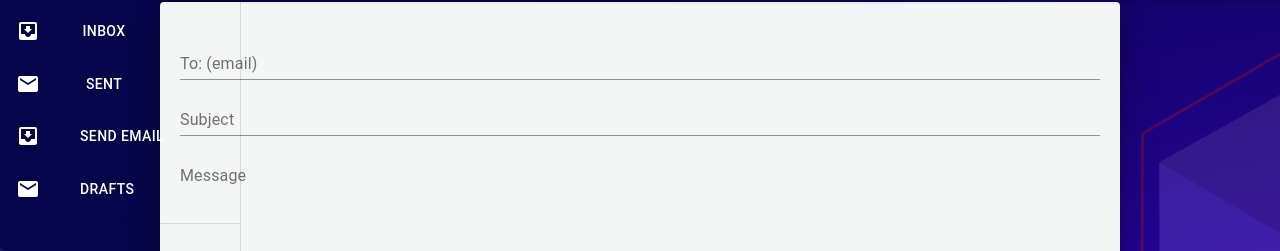
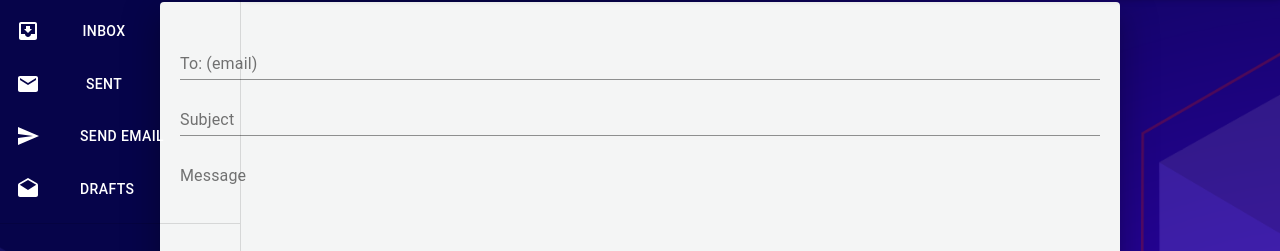
Before and after one commit to benceVadasz/get-to-know-lara-frontend, a React (Create React App) app: page /compose in a window 1280 px wide. Shown: the part 68-319 px from the top of the page. Built offline with nearby package versions, Linux system fonts and the light colour scheme.

Commit message:
display receiver name, email when sender is logged in

```diff
--- a/src/components/InboxSideBar.js
+++ b/src/components/InboxSideBar.js
@@ -10,6 +10,8 @@ import MailIcon from '@material-ui/icons/Mail';
 import {makeStyles, useTheme} from '@material-ui/core/styles';
 import {Link} from "react-router-dom";
 import Button from "@material-ui/core/Button";
+import DraftsIcon from '@material-ui/icons/Drafts';
+import SendIcon from '@material-ui/icons/Send';
 
 const drawerWidth = 240;
 
@@ -61,6 +63,22 @@ function InboxSideBar() {
         setMobileOpen(!mobileOpen);
     };
 
+    const renderSwitch = (text) => {
+        switch(text) {
+            case 'Inbox':
+                return <InboxIcon/>;
+            case 'Sent':
+                return <MailIcon/>;
+            case 'Send email':
+                return <SendIcon/>;
+            case 'Drafts':
+                return <DraftsIcon/>;
+
+
+        }
+    }
+
+
     const drawer = (
         <div>
             <div className={classes.toolbar}/>
@@ -68,7 +86,7 @@ function InboxSideBar() {
             <List>
                 {['Inbox', 'Sent', 'Send email', 'Drafts'].map((text, index) => (
                     <ListItem button key={text}>
-                        <ListItemIcon className={classes.button} >{index % 2 === 0 ? <InboxIcon/> : <MailIcon/>}</ListItemIcon>
+                        <ListItemIcon className={classes.button}>{renderSwitch(text)}</ListItemIcon>
                         <Button className={classes.button} component={Link} to={(text === 'Send email') ? "/compose" : "/" + text.toLowerCase()}
                                 color="inherit">
                             {text}
--- a/src/components/MailContent.js
+++ b/src/components/MailContent.js
@@ -69,12 +69,17 @@ export default function MailDetail() {
         },
         time: {
             color: '#C4C4C4'
+        },
+        to: {
+            marginRight: 10
         }
     });
     const classes = useStyles();
     let {id} = useParams();
     console.log(id)
     const [mailData, setMail] = useState([]);
+    const [receiverName, setReceiverName] = useState([]);
+    const [receiverMail, setReceiverMail] = useState([]);
     const [loading, setLoading] = useState(false);
 
     useEffect(() => {
@@ -94,6 +99,8 @@ export default function MailDetail() {
             .then((res) => {
                 setLoading(false);
                 setMail(res.data.mail[0]);
+                setReceiverName(res.data.receiverName);
+                setReceiverMail(res.data.receiverMail);
             });
     }, [id]);
 
@@ -140,6 +147,7 @@ export default function MailDetail() {
                                 {mailData.sent}
                             </Typography>
                         </div>
+                        { mailData.email !== sessionStorage.getItem('email') ?
                         <div className={classes.horizontalBox}>
                             <Account/>
                             <Typography variant="h5" className={classes.sender}>
@@ -148,7 +156,20 @@ export default function MailDetail() {
                             <Typography variant="h6" className={classes.senderMail}>
                                 {'< ' + mailData.email + ' >'}
                             </Typography>
-                        </div>
+                        </div> :
+                            <div className={classes.horizontalBox}>
+                                <Typography className={classes.to}>
+                                    To:
+                                </Typography>
+                                <Account/>
+                                <Typography variant="h5" className={classes.sender}>
+                                    {receiverName}
+                                </Typography>
+                                <Typography variant="h6" className={classes.senderMail}>
+                                    {'< ' + receiverMail + ' >'}
+                                </Typography>
+                            </div>
+                            }
                         <Typography className={classes.message}>
                             {mailData.message}
                         </Typography>
```
